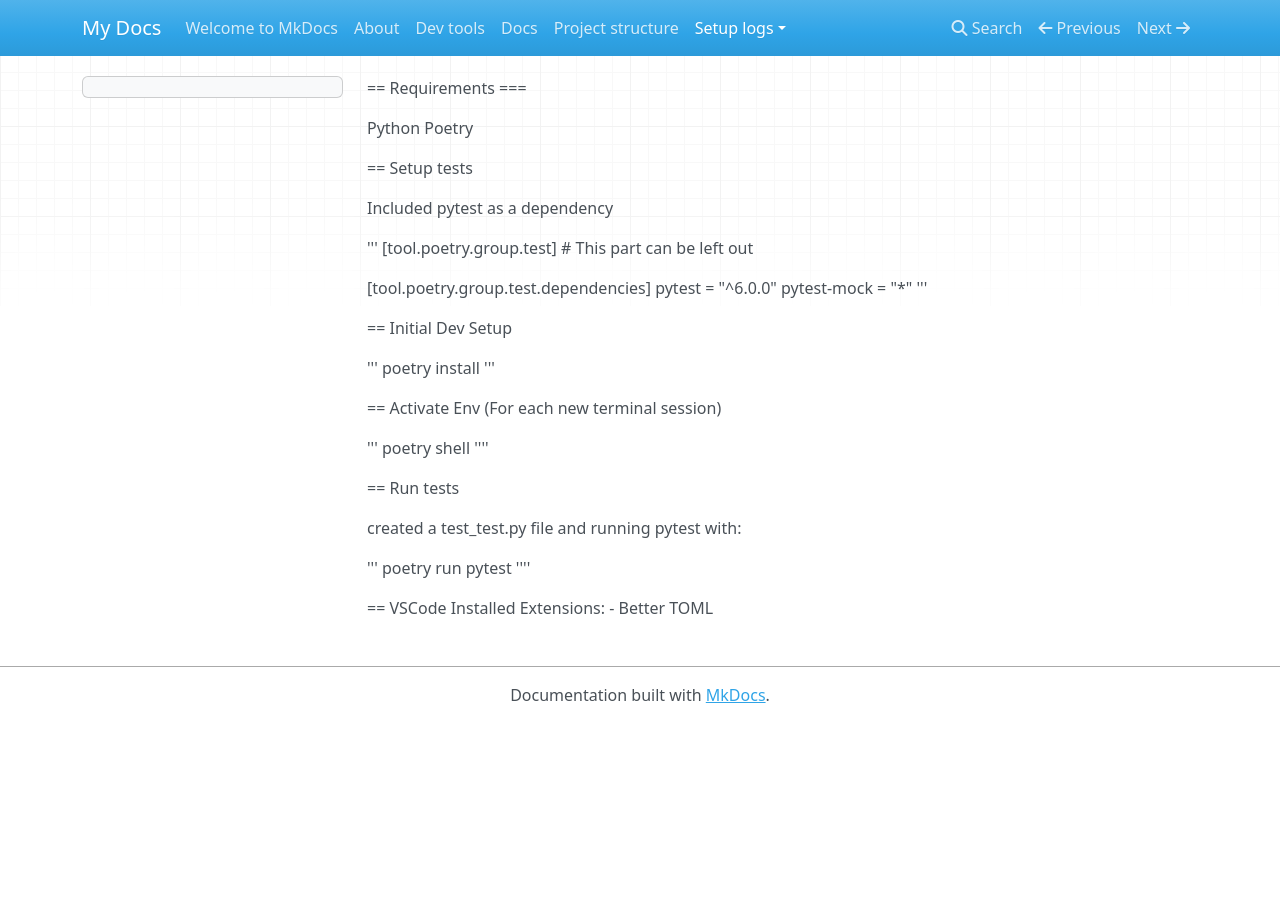
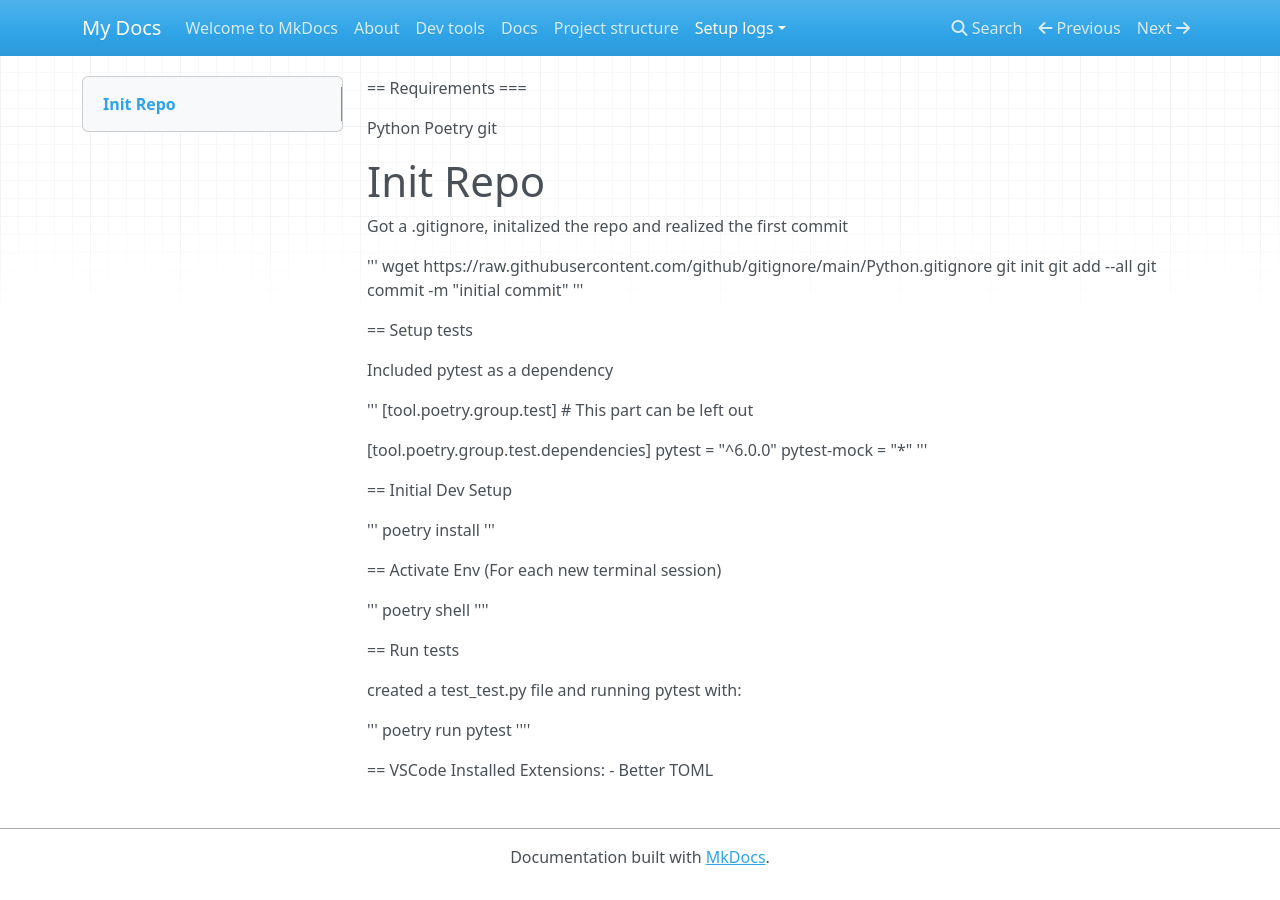
Before and after one commit to gabrielsr/rottenpotatoes, an MkDocs documentation site: the page built from docs/setup_logs/step0_development_env.md, in a window 1280 px wide. Built offline with MkDocs 1.6.1, drawn with Linux system fonts in a browser that asks for light colours; nearby versions of some CDN libraries.

Commit message:
setup repo

```diff
--- a/docs/setup_logs/step0_development_env.md
+++ b/docs/setup_logs/step0_development_env.md
@@ -5,8 +5,19 @@
 
 Python
 Poetry
+git
 
 
+# Init Repo
+
+Got a .gitignore, initalized the repo and realized the first commit
+
+'''
+wget https://raw.githubusercontent.com/github/gitignore/main/Python.gitignore
+git init
+git add --all
+git commit -m "initial commit"
+'''
 
 == Setup tests
 
```
Also changed, not shown: docs/setup_logs/step3_init_repo.md (added, +10 -0 lines), 1 other file.
